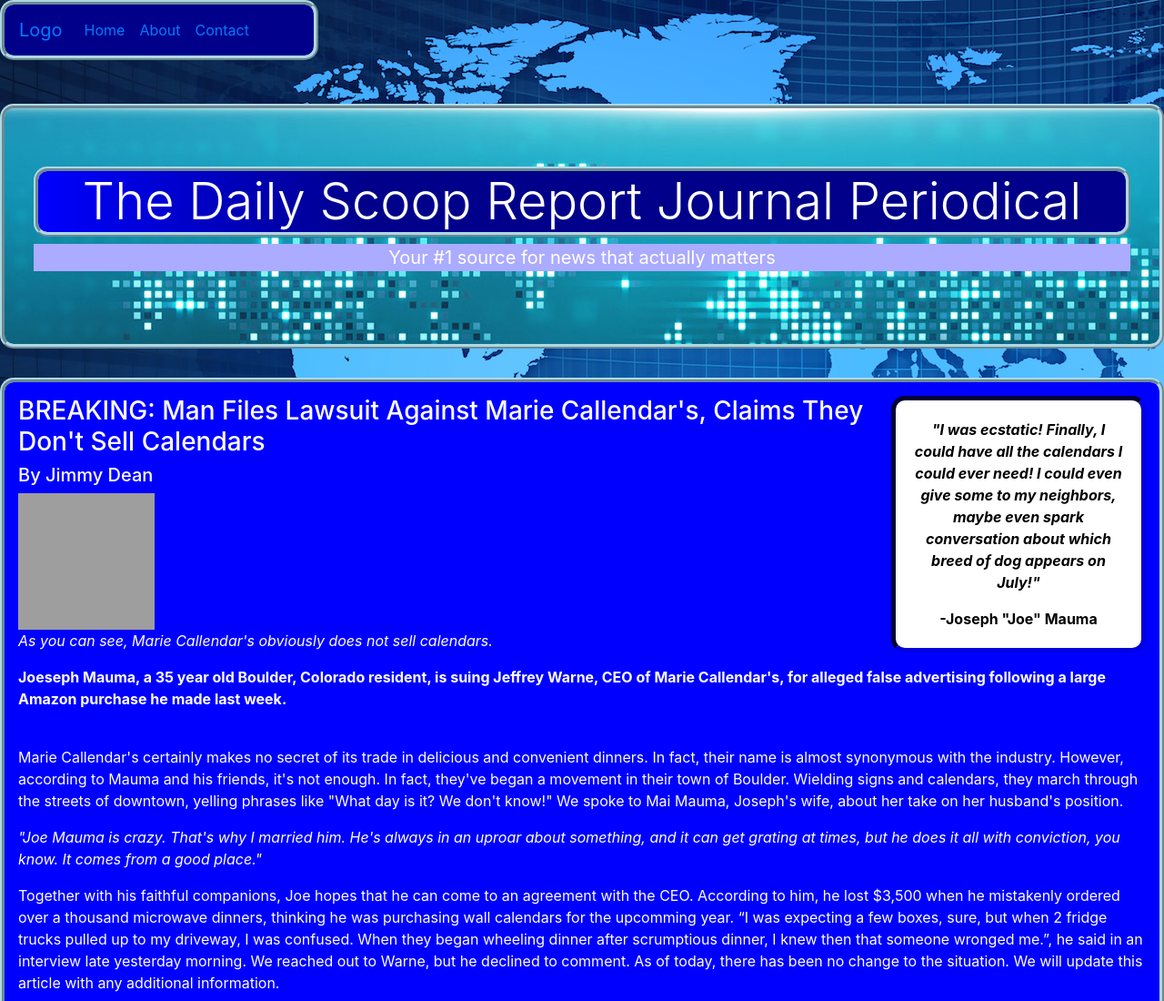
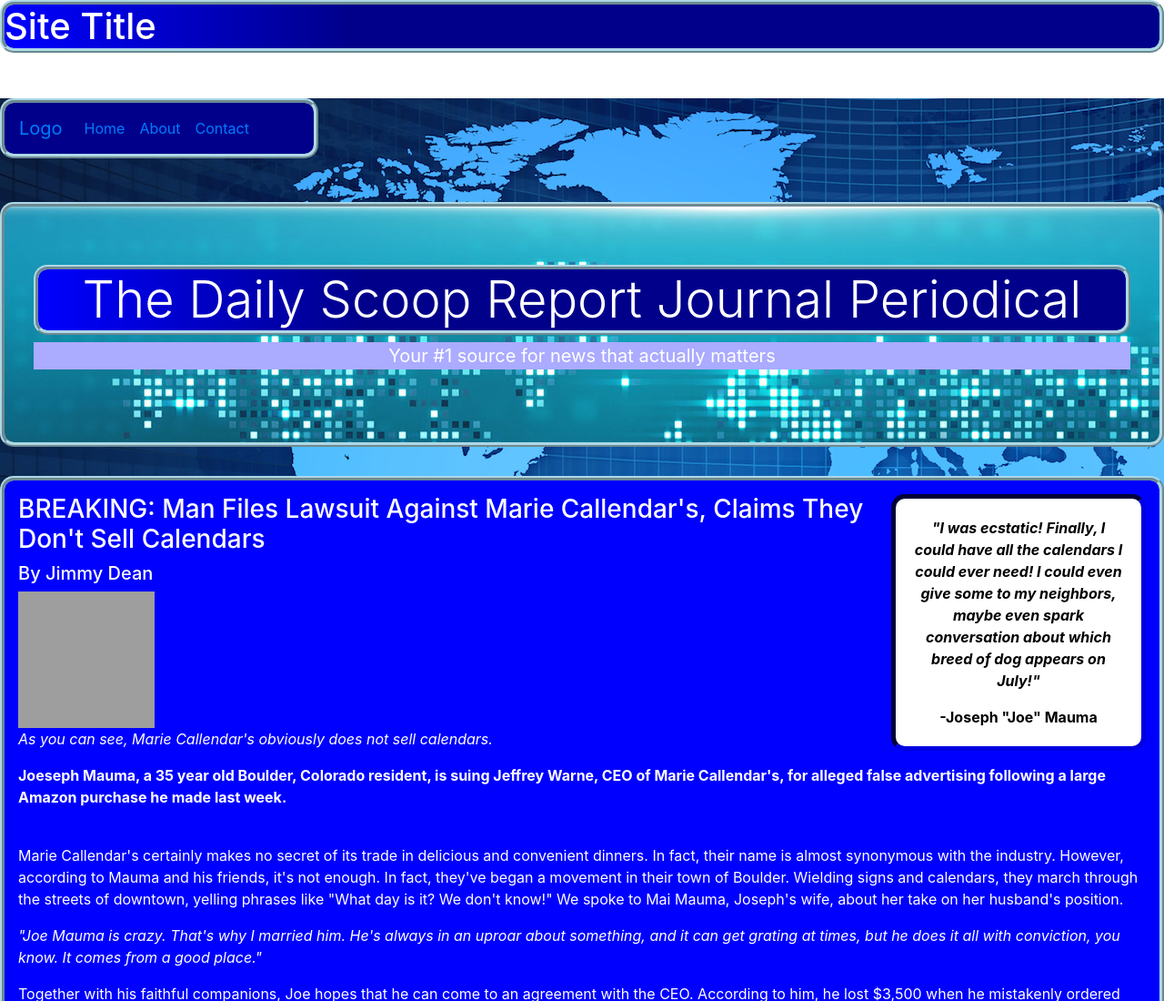
Before and after one commit to CjL95/2020-2021-proj1, a plain HTML site: page index.html in a window 1280 px wide. Shown: the top 1100 px of the page at 91% size. Drawn offline with nearby package versions, Linux system fonts and the light colour scheme; grey boxes are pictures that could not be loaded.

Commit message:
added footer section

```diff
--- a/index.html
+++ b/index.html
@@ -23,6 +23,16 @@
 		<nav class="mainNav">
 
 	</header>
+	<h1>Site Title</h1>
+
+
+	<footer>
+		<section>
+			<h3>some stuff</h3>
+		</section>
+	</footer>
+
+
 	<img class="backImg" src="inc/images/newsback.jpg" alt="cool background" />
 	<!--importing script-->
 	<script src="https://stackpath.bootstrapcdn.com/bootstrap/4.1.3/js/bootstrap.min.js" integrity="sha384-ChfqqxuZUCnJSK3+MXmPNIyE6ZbWh2IMqE241rYiqJxyMiZ6OW/JmZQ5stwEULTy" crossorigin="anonymous"></script>
```
